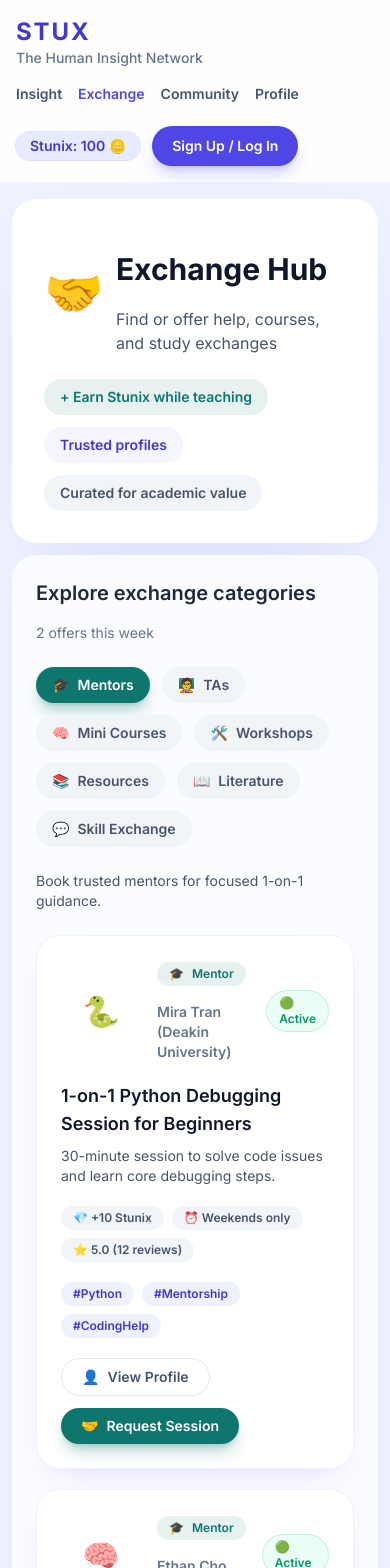
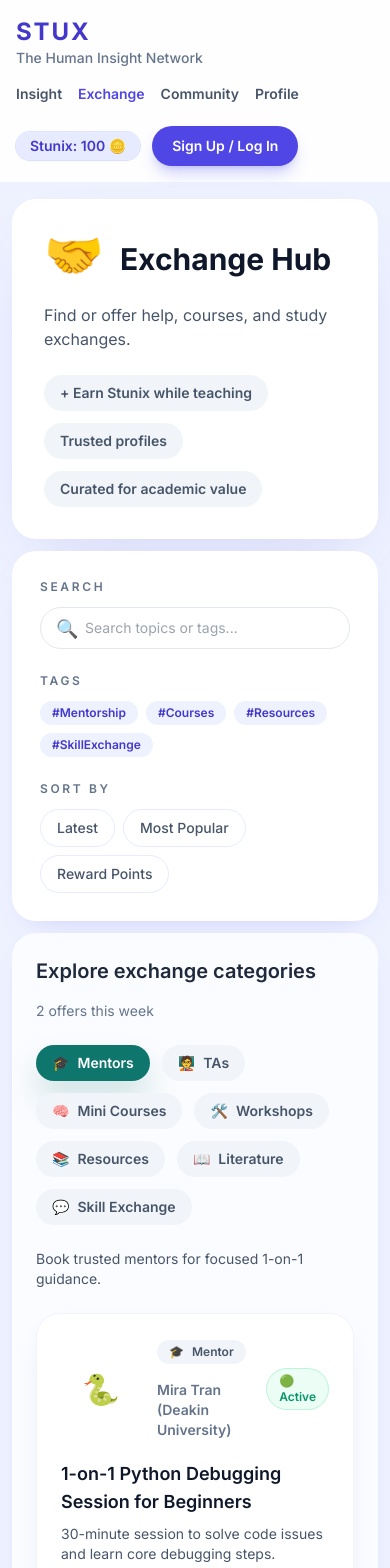
Before and after one commit to triek/stu-x, a Vue app: page /exchange in a window 390 px wide. Shown: the top 1568 px of the page. Built offline with nearby package versions, Linux system fonts and the light colour scheme.

Commit message:
update consistent layout and styling for 3 pages

```diff
--- a/src/views/CommunityView.vue
+++ b/src/views/CommunityView.vue
@@ -5,10 +5,10 @@ const config = {
   title: 'Community',
   icon: '💬',
   accent: '#db2777',
-  overline: 'StuX Community Hub',
-  headline: 'Discuss, review, and reflect with peers',
+  overline: '',
+  headline: 'Community Hub',
   description:
-    'Share stories, trade critiques, and help shape campus culture together in curated, supportive spaces.',
+    'Share stories, discuss, review, and reflect with peers',
   highlights: ['Peer-led discussions', 'Curated critique circles', 'Community-driven polls'],
   actionLabel: 'Comment',
   feed: [
--- a/src/views/ExchangeView.vue
+++ b/src/views/ExchangeView.vue
@@ -1,5 +1,6 @@
 <script setup>
 import { computed, ref } from 'vue'
+import PillarLayout from '@/components/PillarLayout.vue'
 import { exchangePosts } from '@/data/exchangePosts'
 
 const categories = [
@@ -60,43 +61,44 @@ const filteredPosts = computed(() =>
   exchangePosts.filter((post) => post.category === activeCategory.value),
 )
 
-const activeCategoryMeta = computed(() => categories.find((category) => category.id === activeCategory.value))
+const activeCategoryMeta = computed(() =>
+  categories.find((category) => category.id === activeCategory.value),
+)
 
 const selectCategory = (categoryId) => {
   activeCategory.value = categoryId
 }
+
+const baseConfig = {
+  title: 'Exchange',
+  icon: '🤝',
+  accent: '#0f766e',
+  overline: '',
+  headline: 'Exchange Hub',
+  description: 'Find or offer help, courses, and study exchanges.',
+  highlights: ['+ Earn Stunix while teaching', 'Trusted profiles', 'Curated for academic value'],
+  categories: [],
+  tags: ['#Mentorship', '#Courses', '#Resources', '#SkillExchange'],
+  createLabel: 'Create Exchange Offer',
+}
+
+const config = computed(() => ({
+  ...baseConfig,
+  feed: filteredPosts.value,
+}))
 </script>
 
 <template>
-  <section class="flex flex-col gap-3">
-    <header class="grid gap-6 rounded-3xl bg-white p-8 shadow-primary ring-1 ring-brand-exchange/10">
-      <div class="flex items-center gap-3">
-        <span class="text-5xl">🤝</span>
-        <div class="flex flex-col gap-5">
-          <p class="text-sm font-semibold uppercase tracking-[0.22em] text-brand-exchange/80"></p>
-          <h1 class="text-3xl font-bold text-slate-900 md:text-[40px]">Exchange Hub</h1>
-          <p class="max-w-3xl text-base text-slate-600">
-            Find or offer help, courses, and study exchanges
-          </p>
-        </div>
-      </div>
-
-      <div class="flex flex-wrap gap-3 text-sm text-slate-600">
-        <span class="inline-flex items-center gap-2 rounded-full bg-brand-exchange/10 px-4 py-2 font-semibold text-brand-exchange"
-          >+ Earn Stunix while teaching</span
+  <PillarLayout :config="config">
+    <template #feed="{ items, accent }">
+      <div
+        class="grid gap-6 rounded-3xl bg-white/80 p-6 shadow-panel ring-1"
+        :style="{ '--tw-ring-color': `${accent}22` }"
       >
-        <span class="inline-flex items-center gap-2 rounded-full bg-brand/5 px-4 py-2 font-semibold text-brand">Trusted profiles</span>
-        <span class="inline-flex items-center gap-2 rounded-full bg-slate-100 px-4 py-2 font-semibold text-slate-600"
-          >Curated for academic value</span
-        >
-      </div>
-    </header>
-
-    <div class="grid gap-6 rounded-3xl bg-white/80 p-6 shadow-panel ring-1 ring-brand-exchange/15">
         <div class="flex flex-col gap-6">
           <div class="flex flex-wrap items-center justify-between gap-4">
             <h2 class="text-xl font-semibold text-slate-800">Explore exchange categories</h2>
-          <span class="text-sm text-slate-500">{{ filteredPosts.length }} offers this week</span>
+            <span class="text-sm text-slate-500">{{ items.length }} offers this week</span>
           </div>
 
           <div class="flex flex-wrap gap-3">
@@ -107,9 +109,14 @@ const selectCategory = (categoryId) => {
               class="inline-flex items-center gap-2 rounded-full px-4 py-2 text-sm font-semibold transition"
               :class="[
                 activeCategory === category.id
-                ? 'bg-brand-exchange text-white shadow-lg shadow-brand-exchange/30'
+                  ? 'text-white shadow-lg'
                   : 'bg-slate-100 text-slate-600 hover:bg-slate-200',
               ]"
+              :style="
+                activeCategory === category.id
+                  ? { backgroundColor: accent, boxShadow: `0 18px 32px ${accent}30` }
+                  : {}
+              "
               @click="selectCategory(category.id)"
             >
               <span>{{ category.emoji }}</span>
@@ -117,33 +124,34 @@ const selectCategory = (categoryId) => {
             </button>
           </div>
 
-        <p v-if="activeCategoryMeta" class="max-w-3xl text-sm text-slate-600">{{ activeCategoryMeta.blurb }}</p>
+          <p v-if="activeCategoryMeta" class="max-w-3xl text-sm text-slate-600">
+            {{ activeCategoryMeta.blurb }}
+          </p>
         </div>
 
         <div class="grid gap-5 md:grid-cols-2">
           <article
-          v-for="post in filteredPosts"
+            v-for="post in items"
             :key="post.id"
-          class="grid gap-5 rounded-3xl border border-indigo-50 bg-white p-6 shadow-panel transition hover:-translate-y-1 hover:shadow-xl"
-        >
+            class="grid gap-5 rounded-3xl border border-slate-100 bg-white p-6 shadow-panel transition hover:-translate-y-1 hover:shadow-xl">
             <div class="flex items-center gap-4">
               <div
                 class="grid h-20 w-20 shrink-0 place-items-center rounded-2xl text-3xl"
-              :class="`bg-gradient-to-br ${post.image.gradient}`"
-            >
+                :class="`bg-gradient-to-br ${post.image.gradient}`">
                 <span>{{ post.image.emoji }}</span>
               </div>
+
               <div class="space-y-2">
-              <span class="inline-flex items-center gap-2 rounded-full bg-brand-exchange/10 px-3 py-1 text-xs font-semibold text-brand-exchange">
+                <span class="inline-flex items-center gap-2 rounded-full bg-slate-100 px-3 py-1 text-xs font-semibold text-slate-600">
                   <span>{{ post.type.icon }}</span>
                   <span>{{ post.type.label }}</span>
                 </span>
                 <p class="text-sm font-semibold text-slate-500">{{ post.name }}</p>
               </div>
+
               <span
                 class="ml-auto inline-flex items-center gap-2 rounded-full px-3 py-1 text-xs font-semibold"
-              :class="statusStyles[post.status]?.classes ?? statusStyles.active.classes"
-            >
+                :class="statusStyles[post.status]?.classes ?? statusStyles.active.classes">
                 {{ statusStyles[post.status]?.label ?? statusStyles.active.label }}
               </span>
             </div>
@@ -163,8 +171,7 @@ const selectCategory = (categoryId) => {
               <span
                 v-for="tag in post.tags"
                 :key="tag"
-              class="inline-flex items-center rounded-full bg-indigo-50 px-3 py-1 text-xs font-semibold text-brand"
-            >
+                class="inline-flex items-center rounded-full bg-indigo-50 px-3 py-1 text-xs font-semibold text-brand">
                 #{{ tag }}
               </span>
             </div>
@@ -177,40 +184,39 @@ const selectCategory = (categoryId) => {
                 class="inline-flex items-center gap-2 rounded-full px-5 py-2 text-sm font-semibold transition"
                 :class="[
                   action.highlight
-                  ? 'bg-brand-exchange text-white shadow-lg shadow-brand-exchange/30 hover:-translate-y-0.5'
+                    ? 'text-white'
                     : 'border border-slate-200 bg-white text-slate-600 hover:border-slate-300 hover:text-slate-700',
                 ]"
-            >
+                :style="action.highlight ? { backgroundColor: accent, boxShadow: `0 18px 32px ${accent}35` } : {}">
                 <span>{{ action.icon }}</span>
                 <span>{{ action.label }}</span>
               </button>
             </div>
           </article>
 
+
           <div
-          v-if="!filteredPosts.length"
-          class="flex flex-col items-center justify-center gap-3 rounded-3xl border border-dashed border-brand-exchange/30 bg-white/60 p-10 text-center text-slate-500"
-        >
+            v-if="!items.length"
+            class="flex flex-col items-center justify-center gap-3 rounded-3xl border border-dashed border-slate-300 bg-white/60 p-10 text-center text-slate-500">
             <span class="text-4xl">🛎️</span>
+
             <p class="text-base font-semibold">No offers in this category yet</p>
             <p class="text-sm text-slate-500">Be the first to create a listing and earn Stunix from the community.</p>
+
             <button
               type="button"
-            class="inline-flex items-center gap-2 rounded-full bg-brand-exchange px-5 py-2 text-sm font-semibold text-white shadow-lg shadow-brand-exchange/30"
-          >
+              class="inline-flex items-center gap-2 rounded-full px-5 py-2 text-sm font-semibold text-white shadow-lg transition-transform hover:-translate-y-0.5"
+              :style="{ backgroundColor: accent, boxShadow: `0 18px 32px ${accent}35` }">
               ➕ Create Offer
             </button>
           </div>
         </div>
       </div>
-  </section>
+    </template>
+  </PillarLayout>
 </template>
 
 <style scoped>
-.shadow-primary {
-  box-shadow: 0 30px 70px -30px rgba(99, 102, 241, 0.2);
-}
-
 .shadow-panel {
   box-shadow: 0 12px 32px -20px rgba(79, 70, 229, 0.35);
 }
@@ -218,12 +224,4 @@ const selectCategory = (categoryId) => {
 .text-brand {
   color: #4338ca;
 }
-
-.text-brand-exchange {
-  color: #0f766e;
-}
-
-.bg-brand-exchange {
-  background-color: #0f766e;
-}
 </style>
```
Lines whose indentation alone changed are shown as unchanged.
